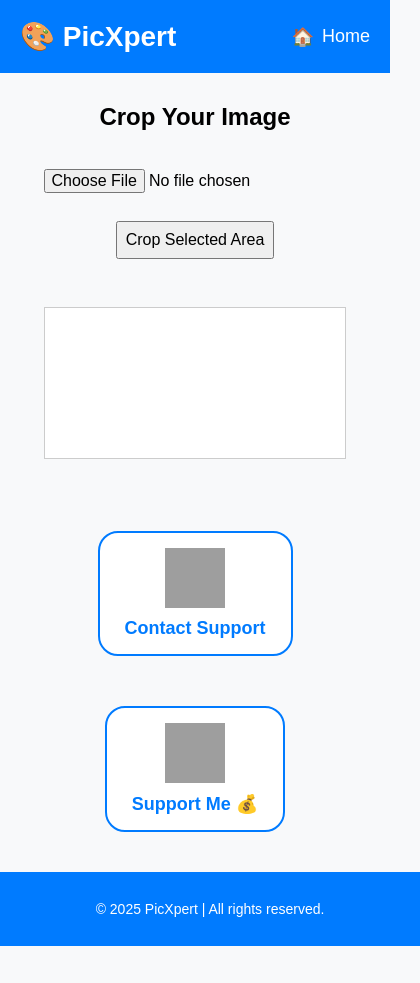
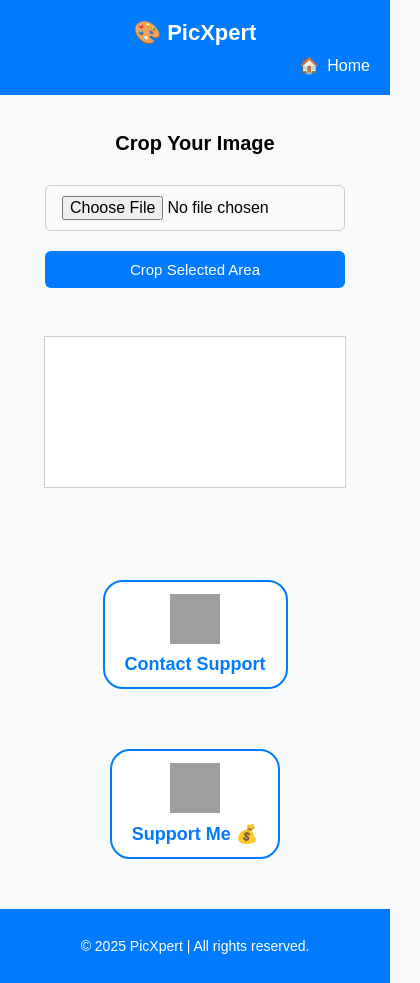
Before and after one commit to ANU-RAG007/PicXpert, a plain HTML site: page crop.html in a window 390 px wide. Shown: the whole page, 420 px wide, since content can reach past the window. Before the commit the page ends 946 px from the top, so only its background shows below. Drawn offline with Linux system fonts and the light colour scheme; grey boxes are pictures that could not be loaded.

Commit message:
Update crop.html

```diff
--- a/crop.html
+++ b/crop.html
@@ -1,24 +1,131 @@
 <!DOCTYPE html>
 <html lang="en">
 <head>
+  <meta charset="UTF-8">
+  <title>Crop Image - PicXpert</title>
+  <meta name="viewport" content="width=device-width, initial-scale=1.0">
+
   <style>
-    footer {
+    * {
+      box-sizing: border-box;
+    }
+
+    body {
+      margin: 0;
+      font-family: Arial, sans-serif;
+      background-color: #f8f9fa;
+      text-align: center;
+    }
+
+  header {
     background-color: #007BFF;
     color: white;
-        text-align: center;
-        padding: 15px;
-        position: relative;
-        bottom: 0;
-        width: 100%;
-        margin-top: 40px;
-        font-size: 14px;
+    padding: 20px;
+    display: flex;
+    justify-content: space-between;
+    align-items: center;
+    flex-wrap: wrap;
+}
+
+header h1 {
+    margin: 0;
+    font-size: 28px;
+    text-align: left;
+}
+
+/* Home button on the right */
+.home-button {
+    color: white;
+    text-decoration: none;
+    font-size: 18px;
+    display: flex;
+    align-items: center;
+    margin-left: auto;
+}
+
+/* Responsive header for mobile screens */
+@media (max-width: 600px) {
+    header {
+        flex-direction: row;
+    }
+
+    header h1 {
+        font-size: 22px;
+    }
+
+    .home-button {
+        margin-left: auto;
+    }
+}
+
+    header h1 {
+      margin: 0;
+      font-size: 28px;
+    }
+
+    .home-button {
+      color: white;
+      text-decoration: none;
+      font-size: 18px;
+      display: flex;
+      align-items: center;
+    }
+
+    .home-button span {
+      margin-left: 8px;
+    }
+
+    .container {
+      padding: 20px;
+    }
+
+    h2 {
+      font-size: 24px;
+      margin-bottom: 20px;
+    }
+
+    input[type="file"],
+    button {
+      padding: 10px 16px;
+      margin: 10px;
+      font-size: 16px;
+      border-radius: 6px;
+      border: 1px solid #ccc;
+    }
+
+    button {
+      background-color: #007BFF;
+      color: white;
+      border: none;
+      cursor: pointer;
+    }
+
+    button:hover {
+      background-color: #0056b3;
+    }
+
+    canvas {
+      margin-top: 20px;
+      max-width: 100%;
+      height: auto;
+      border: 1px solid #ccc;
+      background-color: white;
+    }
+
+    a#download {
+      margin-top: 20px;
+      display: inline-block;
+      font-size: 16px;
+      color: white;
+      background-color: #007BFF;
+      padding: 10px 20px;
+      border-radius: 8px;
+      text-decoration: none;
     }
 
     /* Support Section */
     .support {
-        margin-top: 50px;
-        margin-bottom: 20px;
-        text-align: center;
+      margin: 40px 0 20px;
     }
 
     .support-link {
@@ -31,6 +138,8 @@
       border: 2px solid #007BFF;
       border-radius: 20px;
       transition: transform 0.3s, box-shadow 0.3s;
+      max-width: 300px;
+      margin: 10px auto;
     }
 
     .support-link:hover {
@@ -64,58 +173,51 @@
         transform: translateY(-5px);
       }
     }
-</style>
 
-    <meta charset="UTF-8">
-    <title>Crop Image - PixelTune</title>
-    <style>
-        body {
-            margin: 0;
-            font-family: Arial, sans-serif;
-            background-color: #f8f9fa;
+    footer {
+      background-color: #007BFF;
+      color: white;
       text-align: center;
+      padding: 15px;
+      margin-top: 40px;
+      font-size: 14px;
     }
 
+    /* Mobile Responsiveness */
+    @media (max-width: 600px) {
       header {
-            background-color: #007BFF;
-            color: white;
-            padding: 20px;
-            display: flex;
-            justify-content: space-between;
-            align-items: center;
+        flex-direction: column;
+        text-align: center;
+        gap: 10px;
       }
 
       header h1 {
-            margin: 0;
-            font-size: 28px;
+        font-size: 22px;
       }
 
       .home-button {
-            color: white;
-            text-decoration: none;
-            font-size: 18px;
-            display: flex;
-            align-items: center;
+        font-size: 16px;
       }
 
-        .home-button span {
-            margin-left: 8px;
-        }
-
-        .container {
-            margin-top: 30px;
-        }
-
-        canvas {
-            margin-top: 20px;
-            border: 1px solid #ccc;
-            background-color: white;
+      h2 {
+        font-size: 20px;
       }
 
       input, button {
-            margin: 10px;
-            padding: 8px;
+        width: 90%;
+        max-width: 300px;
+        font-size: 15px;
+      }
+
+      .support-link {
+        padding: 12px 20px;
         font-size: 16px;
+      }
+
+      .support-icon {
+        width: 50px;
+        height: 50px;
+      }
     }
   </style>
 </head>
@@ -123,9 +225,7 @@
 
 <header>
   <h1>🎨 PicXpert</h1>
-    <a href="index.html" class="home-button">
-        🏠<span>Home</span>
-    </a>
+  <a href="index.html" class="home-button">🏠<span>Home</span></a>
 </header>
 
 <div class="container">
@@ -158,9 +258,9 @@
           canvas.width = image.width;
           canvas.height = image.height;
           ctx.drawImage(image, 0, 0);
-                }
+        };
         image.src = event.target.result;
-            }
+      };
       reader.readAsDataURL(file);
     }
   });
@@ -229,16 +329,13 @@
   }
 </script>
 
-<!-- Support Section -->
 <div class="support">
-    <!-- Redirects to Gmail with a prefilled email -->
   <a href="https://mail.google.com/mail/?view=cm&fs=1&to=alexcarry08639@gmail.com&su=Support%20Request&body=Please%20type%20your%20message%20here." target="_blank" class="support-link">
-        <!-- Non-copyrighted icon -->
     <img src="https://cdn-icons-png.flaticon.com/512/561/561127.png" alt="Support" class="support-icon">
     <p>Contact Support</p>
   </a>
 </div>
-<!-- Promotional Support Button -->
+
 <div class="support">
   <a href="donation.html" class="support-link">
     <img src="https://cdn-icons-png.flaticon.com/512/3135/3135715.png" alt="Support Me" class="support-icon">
@@ -246,7 +343,6 @@
   </a>
 </div>
 
-
 <footer>
   <p>© 2025 PicXpert | All rights reserved.</p>
 </footer>
```
Lines whose indentation alone changed are shown as unchanged.
